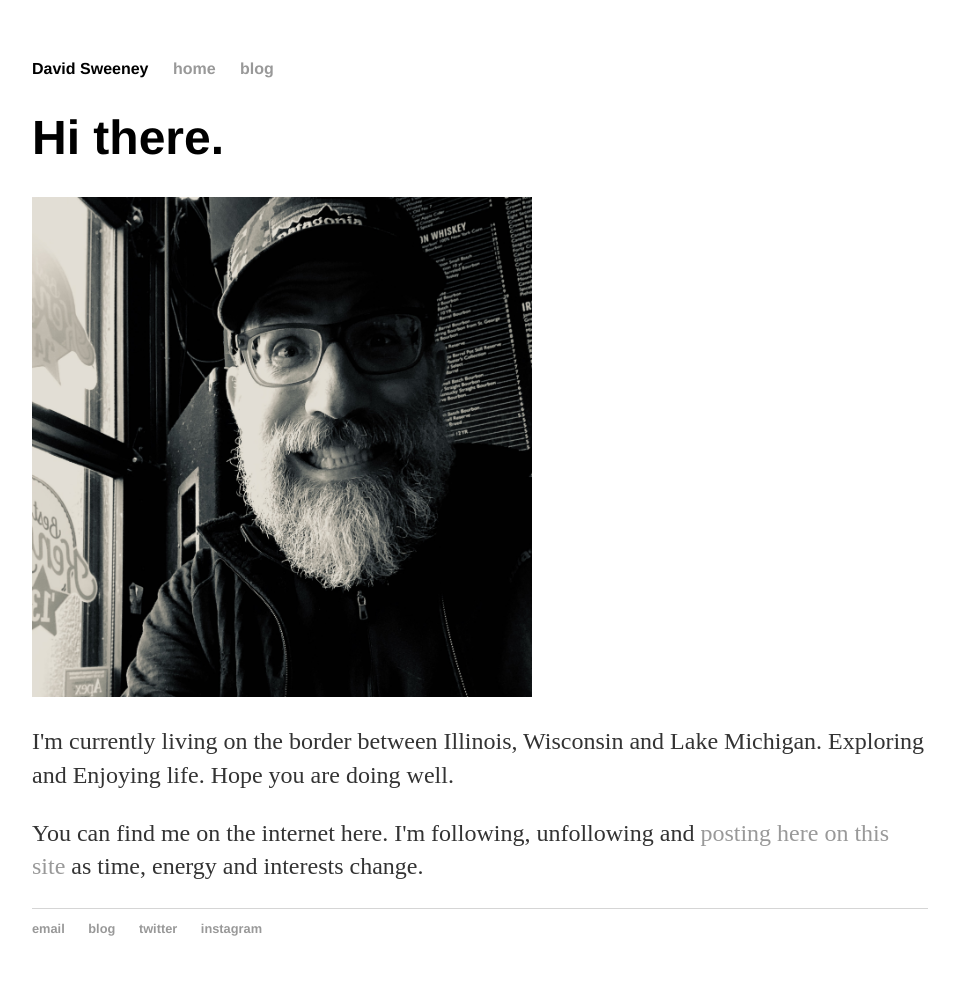
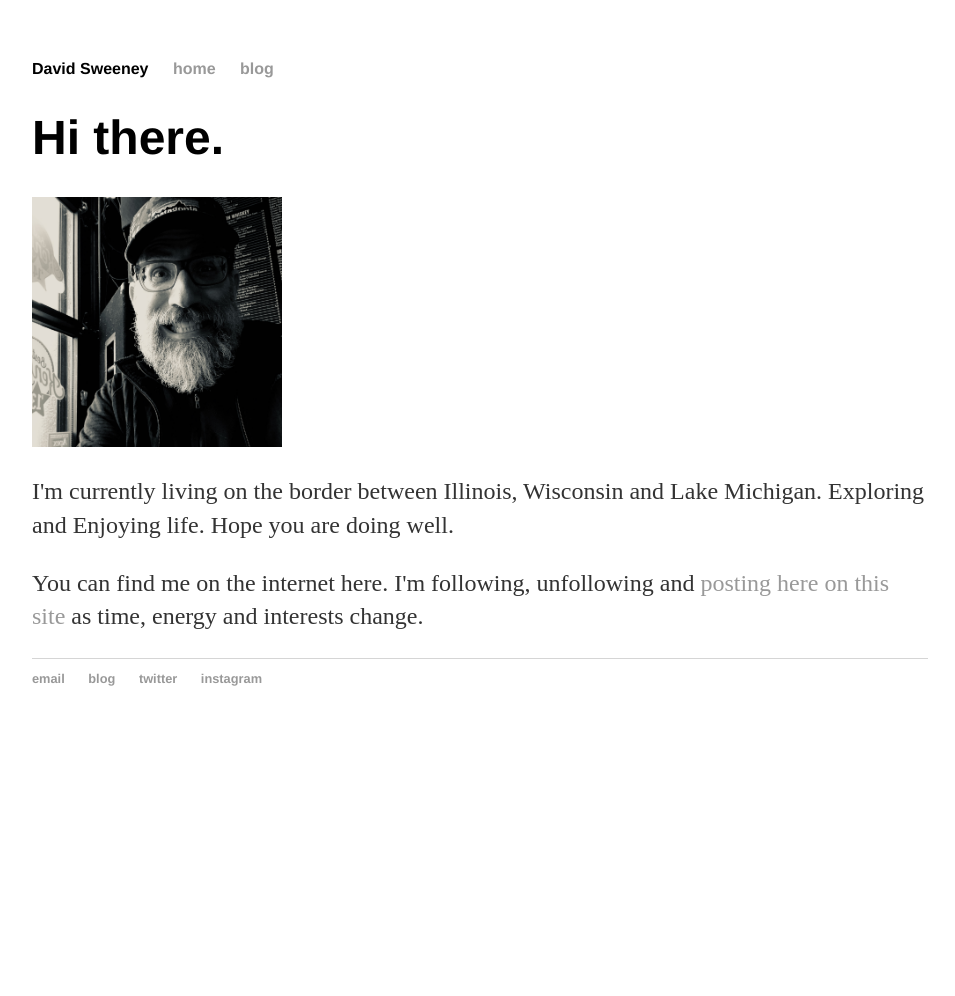
Before and after one commit to dvdsweeney/dvdsweeney.github.io, a Jekyll site: the page built from index.html, in a window 1280 px wide. Shown: the whole page, without its empty margins (160-1115 px from the left). Built offline with Jekyll 4.4.1, drawn with Linux system fonts in a browser that asks for light colours; after the commit the page ends 900 px from its top, so only the background shows below that.

Commit message:
Update index.html

```diff
--- a/index.html
+++ b/index.html
@@ -4,7 +4,7 @@ title: David Sweeney | Home
 ---
 <div class="blurb">
 	<h1>Hi there.</h1>
-	<img src="assets/dvdsweeney.jpeg" width="500" />
+	<img src="assets/dvdsweeney.jpeg" width="250" />
 	<p>I'm currently living on the border between Illinois, Wisconsin and Lake Michigan. Exploring and Enjoying life. Hope you are doing well.</p>
 	<p>You can find me on the internet here. I'm following, unfollowing and <a href="https://dvdsweeney.github.io/blog/">posting here on this site</a> as time, energy and interests change.<p>
 
```
